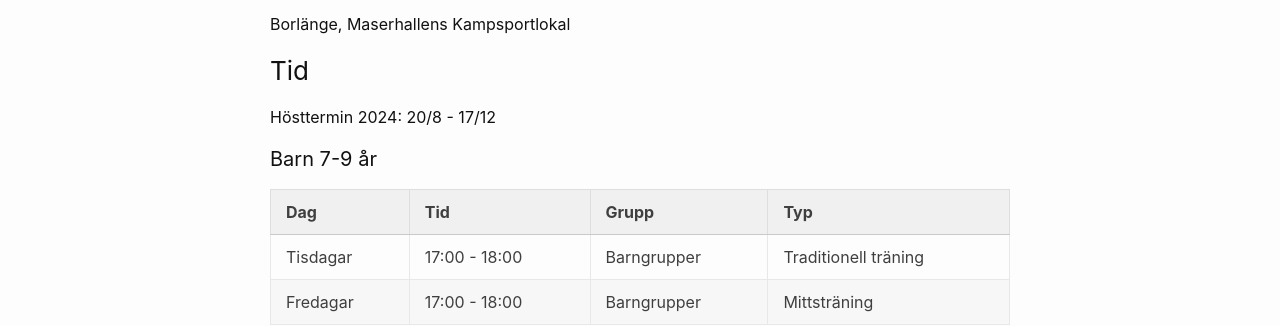
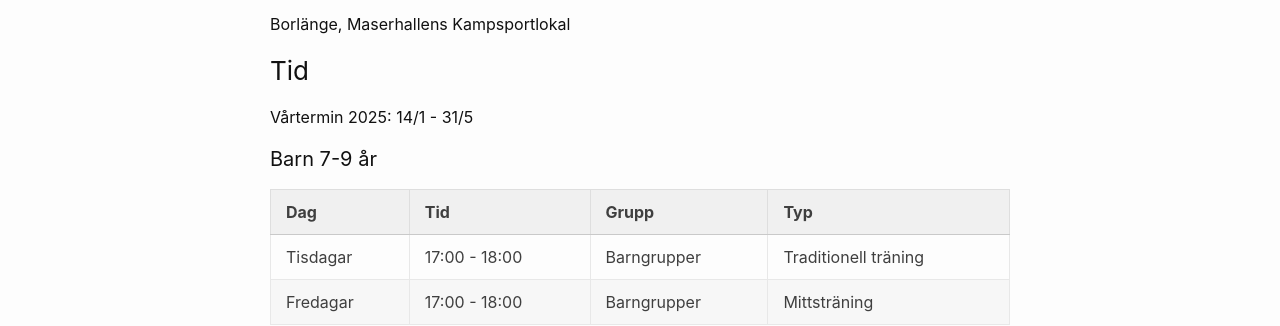
Before and after one commit to dalataekwondo/dalataekwondo.github.io, a Jekyll site: the page built from 02.lokal-tid.markdown, in a window 1280 px wide and 900 px high. Shown: the part 339-665 px from the top of the window. Built offline with Jekyll 4.4.1, drawn with Linux system fonts in a browser that asks for light colours.

Commit message:
Update 02.lokal-tid.markdown

```diff
--- a/02.lokal-tid.markdown
+++ b/02.lokal-tid.markdown
@@ -15,7 +15,7 @@ Borlänge, Maserhallens Kampsportlokal
 
 ### Tid {#tid}
 
-Hösttermin 2024: 20/8 - 17/12
+Vårtermin 2025: 14/1 - 31/5
 
 #### Barn 7-9 år
 
```
